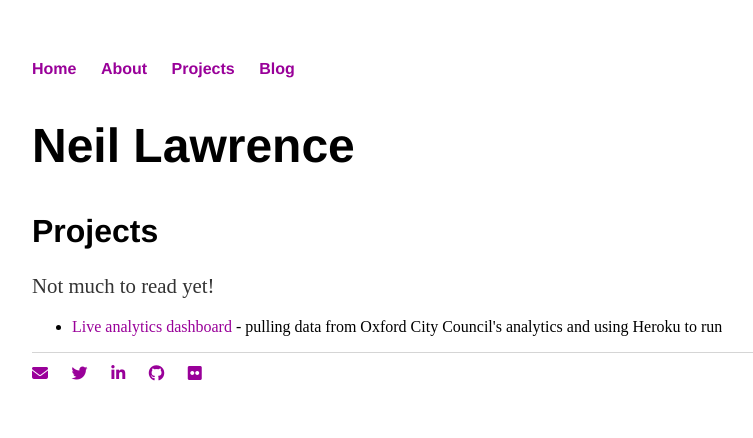
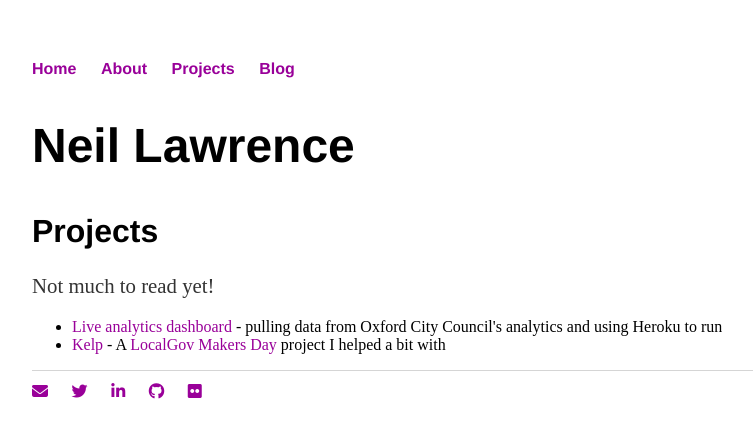
Before and after one commit to electronicdreamplant/electronicdreamplant.github.io, a Jekyll site: the page built from projects/index.html, in a window 1280 px wide. Shown: the top 438 px of the page, without its empty margins (160-913 px from the left). Built offline with Jekyll 4.4.1, drawn with Linux system fonts in a browser that asks for light colours; nearby versions of some CDN libraries.

Commit message:
Update index.html
Added Kelp

```diff
--- a/projects/index.html
+++ b/projects/index.html
@@ -7,5 +7,6 @@ title: Projects
 	<p>Not much to read yet!</p>
 	<ul>
 	    <li><a href="http://oxcitylive.herokuapp.com">Live analytics dashboard</a> - pulling data from Oxford City Council's analytics and using Heroku to run</li>
+	    <li><a href="http://localgov-kelp.herokuapp.com">Kelp</a> - A <a href="http://localgovdigital.info/localgovcamp/localgovcamp-and-fringe-2016/">LocalGov Makers Day</a> project I helped a bit with</li>
   </ul>
 </div><!-- /.blurb -->
```
